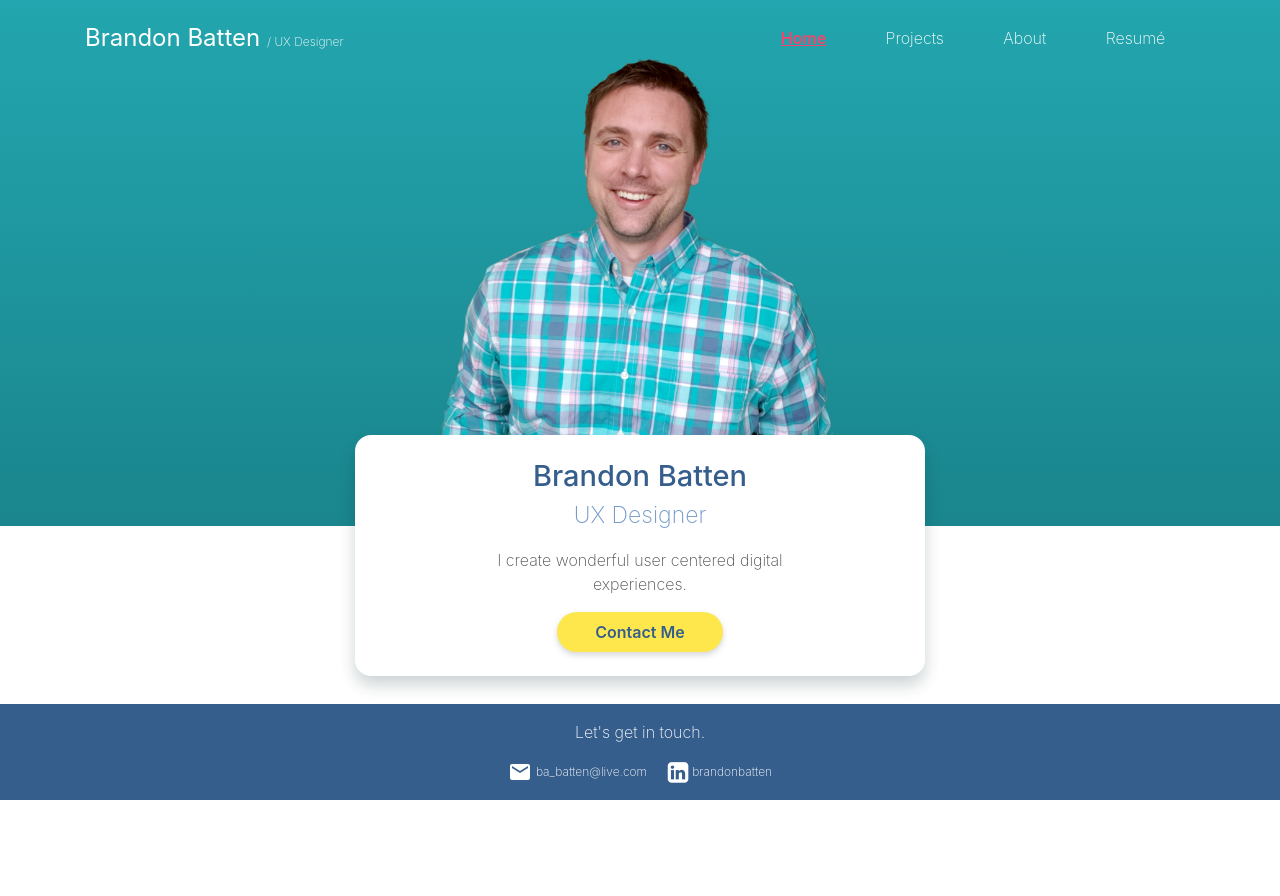
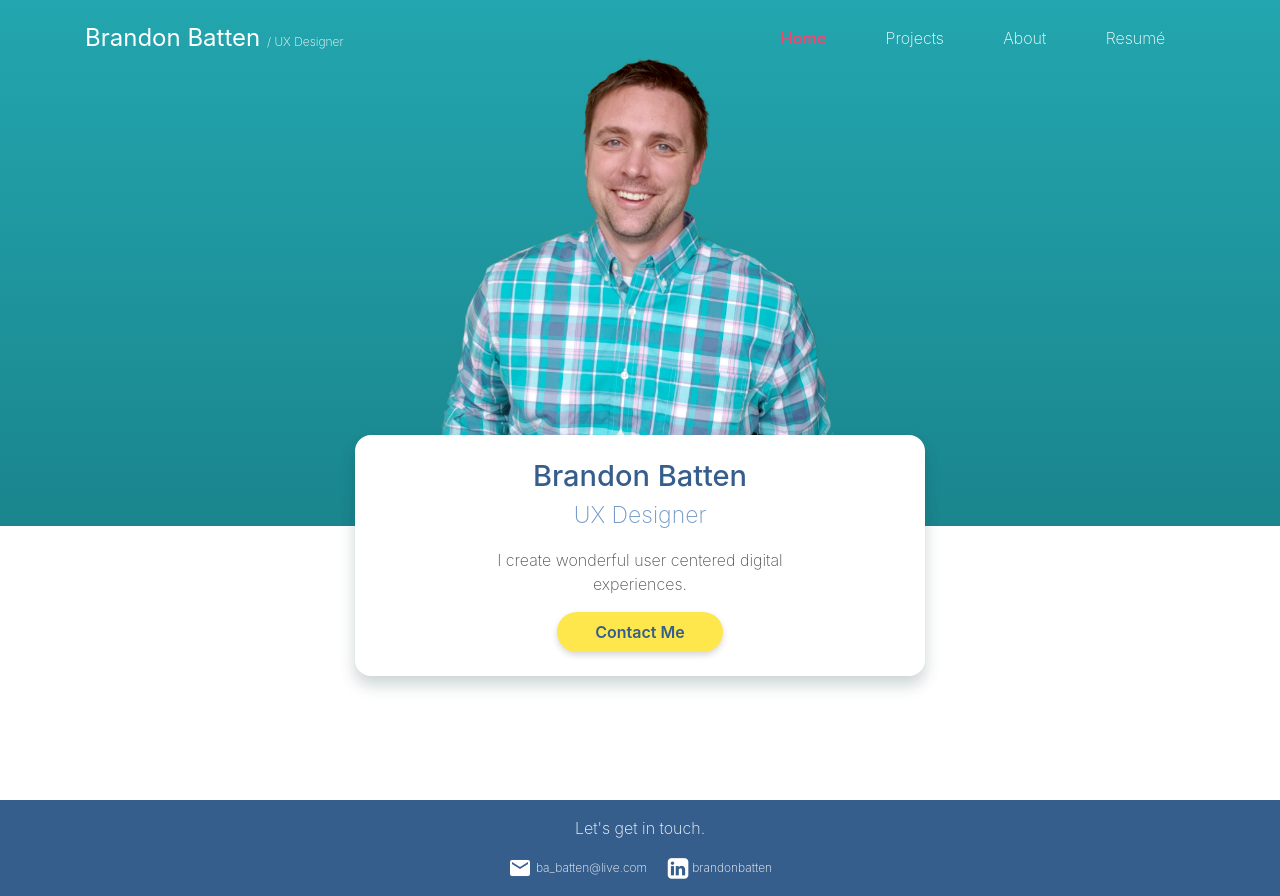
Before and after one commit to ba-batten/uxportfolio, a plain HTML site: page index.html in a window 1280 px wide. Before the commit the page ends 800 px from the top, so only its background shows below. Drawn offline with nearby package versions, Linux system fonts and the light colour scheme.

Commit message:
Move footer down on homepage.

```diff
--- a/index.html
+++ b/index.html
@@ -72,7 +72,7 @@
       </div>
     </div>
 
-    <footer id="footer" class="container-fluid d-flex flex-column align-items-center">
+    <footer id="footer" class="container-fluid d-flex flex-column align-items-center" style="bottom: -6rem">
       <p class="text-center">Let's get in touch.</p>
       <div class="d-flex justify-content-around contact-wrapper">
         <a href="mailto:ba_batten@live.com" class="d-flex align-items-center"><span class="material-icons mr-1">email</span><span>ba_batten@live.com</span></a>
```
